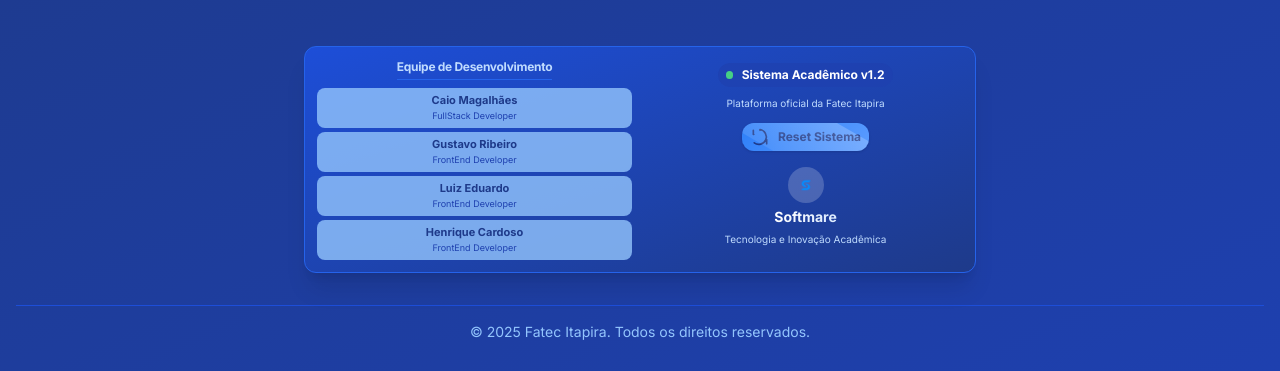
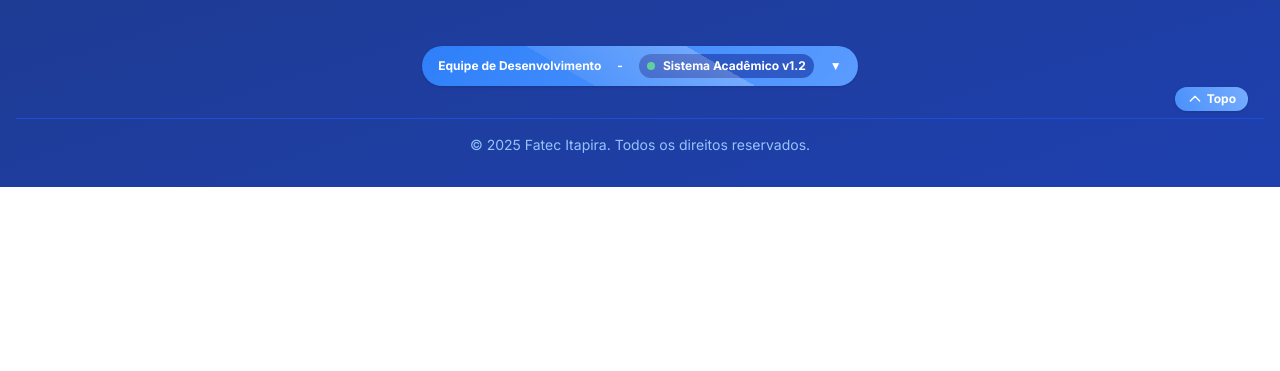
Before and after one commit to iKosMooh/Sistema-Academico-FATEC, a Next.js app: page /pages/aluno/dashboard in a window 1280 px wide. Shown: the part 1108-1479 px from the top of the page. After the commit the page ends 1295 px from the top, so only its background shows below. Built offline with nearby package versions, Linux system fonts and the light colour scheme; no server answers.

Commit message:
botão voltar ao topo adicionado e mudança para vizualizar equipe de Dev

```diff
--- a/src/app/components/Footer/Footer.tsx
+++ b/src/app/components/Footer/Footer.tsx
@@ -1,5 +1,5 @@
 "use client";
-import React from "react";
+import React, { useState } from "react";
 import Image from "next/image";
 import { useRouter } from "next/navigation";
 
@@ -27,6 +27,7 @@ const RefreshIcon = () => (
 
 export default function Footer() {
   const router = useRouter();
+  const [showEquipeSistema, setShowEquipeSistema] = useState(false);
 
   const handleReset = () => {
     if (confirm('Esta ação reiniciará todo o sistema. Tem certeza?')) {
@@ -142,15 +143,32 @@ export default function Footer() {
           </div>
         </div>
 
-        {/* Sistema Acadêmico - agora em 2 colunas: equipe | sistema+reset+logo abaixo */}
+        {/* Botão único para mostrar/ocultar o bloco Equipe/Sistema */}
         <div className="w-full flex justify-center mb-8">
+          <button
+            className="flex items-center gap-2 bg-blue-700 hover:bg-blue-600 text-white px-4 py-2 rounded-full text-xs font-bold shadow transition-all"
+            onClick={() => setShowEquipeSistema((v) => !v)}
+            aria-label="Mostrar equipe de desenvolvimento e sistema acadêmico"
+          >
+            Equipe de Desenvolvimento
+            <span className="mx-2">-</span>
+            <span className="inline-flex items-center bg-blue-800/70 px-2 py-1 rounded-full">
+              <div className="w-2 h-2 rounded-full bg-green-400 mr-2 animate-pulse"></div>
+              <span className="font-bold text-xs">Sistema Acadêmico v1.2</span>
+            </span>
+            <span className="ml-2">{showEquipeSistema ? "▲" : "▼"}</span>
+          </button>
+        </div>
+
+        {showEquipeSistema && (
+          <div className="w-full flex justify-center mb-8 animate-fade-in">
             <div className="w-full max-w-2xl bg-gradient-to-br from-blue-700 to-blue-900 border border-blue-600 rounded-xl p-3 shadow-xl grid grid-cols-1 md:grid-cols-2 gap-4 items-start">
               {/* Coluna 1: Equipe */}
               <div className="flex flex-col items-center">
-              <h4 className="font-bold text-center mb-2 text-blue-200 border-b border-blue-600 pb-1 text-xs">
-                Equipe de Desenvolvimento
-              </h4>
-              <div className="flex flex-col gap-1 w-full">
+                <div
+                  id="dev-team-footer"
+                  className="flex flex-col gap-1 w-full"
+                >
                   <div className="bg-blue-300/80 p-1 rounded-lg text-center">
                     <p className="font-bold text-blue-900 text-[11px]">Caio Magalhães</p>
                     <p className="text-blue-800 text-[9px]">FullStack Developer</p>
@@ -171,10 +189,6 @@ export default function Footer() {
               </div>
               {/* Coluna 2: Sistema Acadêmico + Reset + Logo Softmare abaixo */}
               <div className="flex flex-col items-center">
-              <div className="inline-flex items-center justify-center bg-blue-800/70 px-2 py-1 rounded-full mb-2 mt-1">
-                <div className="w-2 h-2 rounded-full bg-green-400 mr-2 animate-pulse"></div>
-                <p className="font-bold text-xs text-center w-full">Sistema Acadêmico v1.2</p>
-              </div>
                 <p className="text-blue-200 text-[10px] text-center mb-2">Plataforma oficial da Fatec Itapira</p>
                 <button
                   onClick={handleReset}
@@ -205,11 +219,24 @@ export default function Footer() {
               </div>
             </div>
           </div>
+        )}
       </div>
 
       {/* Copyright */}
-      <div className="mt-6 pt-4 border-t border-blue-700 text-center text-blue-300 text-sm">
+      <div className="mt-6 pt-4 border-t border-blue-700 text-center text-blue-300 text-sm relative">
         © {new Date().getFullYear()} Fatec Itapira. Todos os direitos reservados.
+
+        {/* Botão Voltar ao Topo */}
+        <button
+          onClick={() => window.scrollTo({ top: 0, behavior: "smooth" })}
+          className="absolute right-4 -top-8 flex items-center gap-1 bg-blue-700 hover:bg-blue-600 text-white px-3 py-1 rounded-full text-xs font-bold shadow transition-all"
+          aria-label="Voltar ao topo"
+        >
+          <svg className="w-4 h-4" fill="none" stroke="currentColor" strokeWidth={2} viewBox="0 0 24 24">
+            <path strokeLinecap="round" strokeLinejoin="round" d="M5 15l7-7 7 7" />
+          </svg>
+          Topo
+        </button>
       </div>
     </footer>
   );
```
Lines whose indentation alone changed are shown as unchanged.
